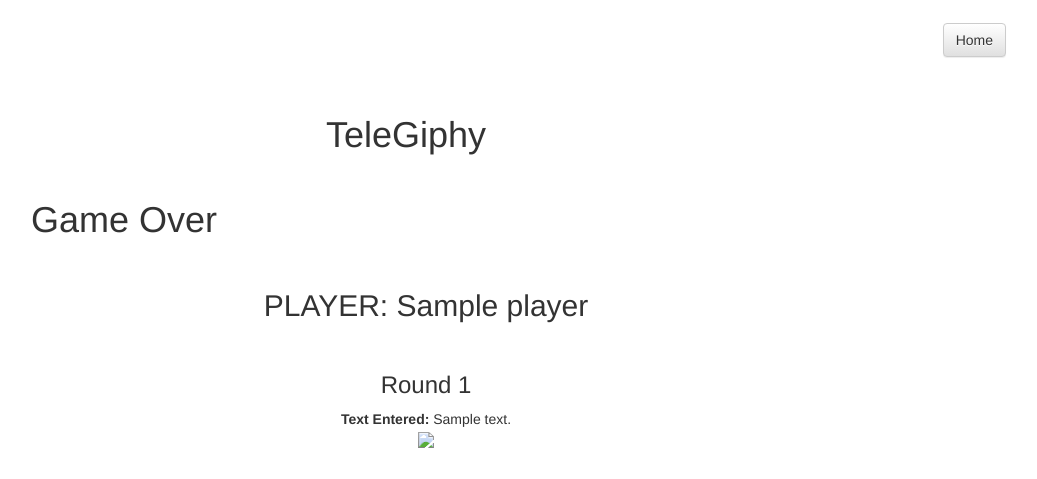
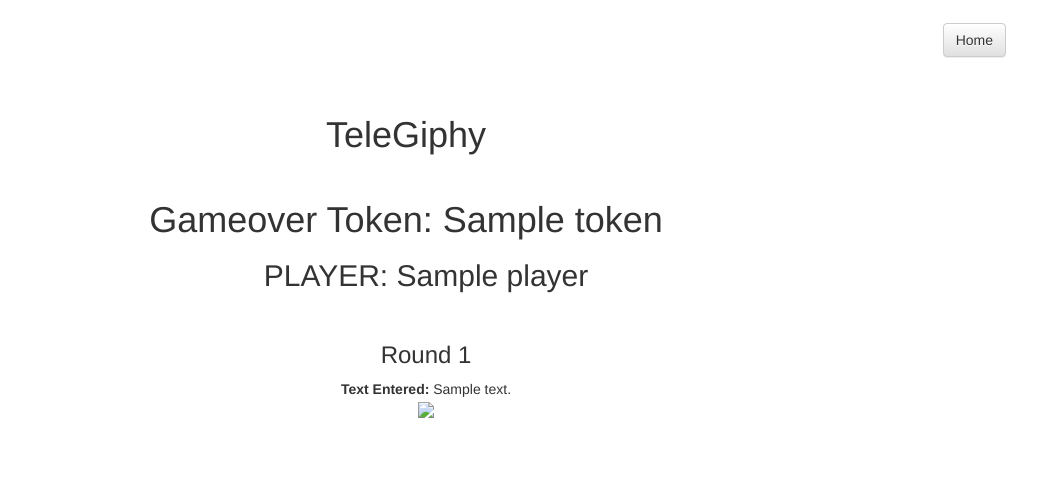
Before and after one commit to JessicaNgo/TeleGiphy, a Django app: template tele_giphy/game/templates/game/gameover.html in a window 1280 px wide. Shown: the top 479 px of the page, without its empty margins (234-1271 px from the left). Run offline with Django 3.2, Linux system fonts and the light colour scheme; the template is opened without the code that fills it: most values are stand-ins (such as "Sample title", 1, 10 or a date in 2020); some libraries are stand-ins or nearby versions.

Commit message:
change url to accept uuid, token on html

```diff
--- a/tele_giphy/game/templates/game/gameover.html
+++ b/tele_giphy/game/templates/game/gameover.html
@@ -5,9 +5,8 @@
 <div class="row">
   <div class="col-md-2"></div>
   <div class="col-md-8">
-      <h1>Game Over</h1>
-      <br>
       <div class='text-center'>
+        <h1>Gameover Token: {{ token }}</h1>
         <ul>
         {% for player, actions in result.items %}
           <h2>PLAYER: {{ player }}</h2>
--- a/tele_giphy/game/urls.py
+++ b/tele_giphy/game/urls.py
@@ -15,6 +15,6 @@ urlpatterns = [
     url(r'^game_lobby/(?P<token>[0-9]+)/$', views.hotseat_gameplay, name='game_lobby'),
     url(r'^game_lobby/(?P<token>[0-9]+)/choose_new_gif$', views.choose_new_gif, name='choose_new_gif'),
     url(r'^game_lobby/(?P<token>[0-9]+)/next$', views.pass_on, name='pass_on'),
-    url(r'^gameover/(?P<token>[0-9]+)/$', views.gameover, name = 'gameover'),
+    url(r'^gameover/(?P<token>[\w\-]+)/$', views.gameover, name = 'gameover'),
     url(r'^choose_name', views.choose_name, name='choose_name'),
 ]
```
Also changed, not shown: tele_giphy/game/views.py (+11 -12 lines). Lines whose indentation alone changed are shown as unchanged.
